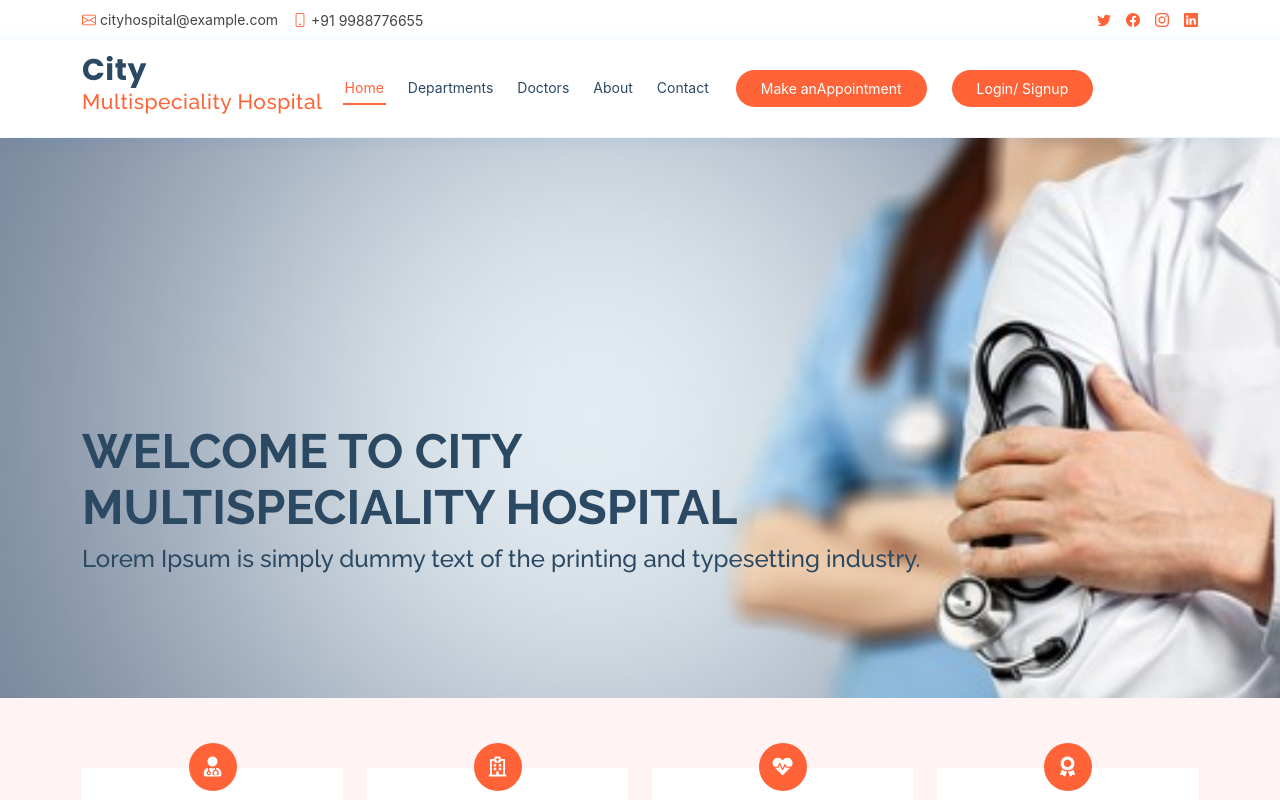
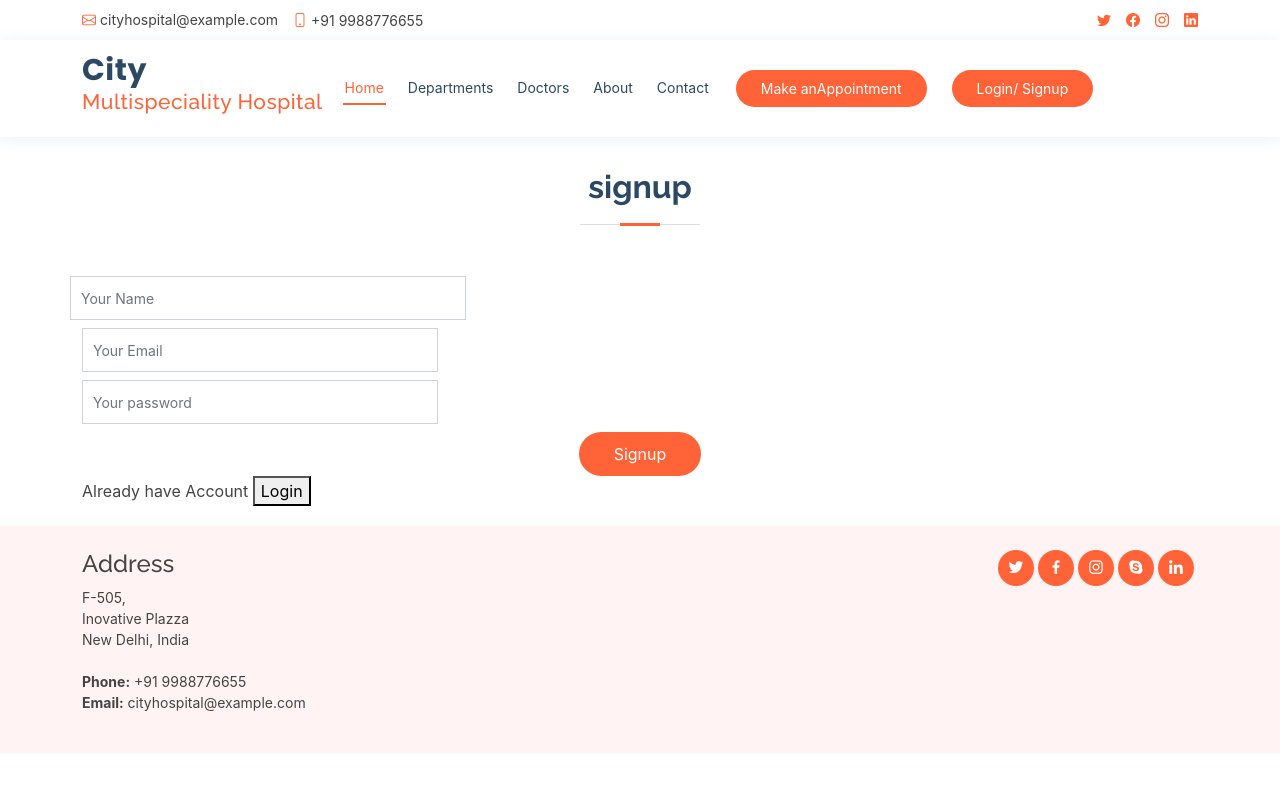
Before and after one commit to aushalsavaliya/cityhospital_website, a React (Create React App) app: page /auth in a window 1280 px wide. Shown: the top 800 px of the page. Built offline with nearby package versions, Linux system fonts and the light colour scheme.

Commit message:
Condition_1_9

```diff
--- a/src/App.js
+++ b/src/App.js
@@ -1,44 +1,52 @@
 // import logo from './logo.svg';
 import './App.css';
 import Home from './Conteinars/Home/Home';
-// import About from './Conteinars/Home/About/About';
-// import Appointment from './Conteinars/Appointment/Appointment';
-// import Contact from './Conteinars/Home/Contact/Contact';
-// import Departments from './Conteinars/Departments/Departments'
-// import Doctors from './Conteinars/Doctors/Doctors';
+import About from './Conteinars/Home/About/About';
+import Appointment from './Conteinars/Appointment/Appointment';
+import Contact from './Conteinars/Home/Contact/Contact';
+import Departments from './Conteinars/Departments/Departments'
+import Doctors from './Conteinars/Doctors/Doctors';
 import { Route, Switch } from 'react-router-dom';
-// import Headar from './Component/Hedar/Hedar';
-// import Footer from './Component/Footer/Footer';
-import Loading from './Conteinars/Home/Hoc/Loading';
-import { useEffect, useState } from 'react';
+import Headar from './Component/Hedar/Hedar';
+import Footer from './Component/Footer/Footer';
+import Auth from './Conteinars/Auth/Auth';
 
-  const Loadinghome = Loading(Home)
+
+
+// import Loading from './Conteinars/Home/Hoc/Loading';
+// import { useEffect, useState } from 'react';
+
+//   const Loadinghome = Loading(Home)
 
 function App() {
 
-const [Loading , setLoading] = useState(false);
+  // const [Loading , setLoading] = useState(false);
 
-  useEffect(() => {
-    setLoading(true);
-    setTimeout(() => {
-      setLoading(false)
-    }, 2000);
-  } , [])
+  //   useEffect(() => {
+  //     setLoading(true);
+  //     setTimeout(() => {
+  //       setLoading(false)
+  //     }, 2000);
+  //   } , [])
 
-  console.log(Loading);
+  //   console.log(Loading);
   return (
     <>
-    <Switch>
+      {/* <Switch>
       <Loadinghome Loading = {Loading} />
-      </Switch>
-      {/* <Switch>
+      </Switch> */}
+      <Headar />
+      <Switch>
         <Route exact path={"/"} component={Home} />
         <Route exact path={"/Departments"} component={Departments} />
         <Route exact path={"/About"} component={About} />
         <Route exact path={"/Doctors"} component={Doctors} />
         <Route exact path={"/Contact"} component={Contact} />
         <Route exact path={"/Appointment"} component={Appointment} />
-      </Switch> */}
+        <Route exact path={"/auth"} component={Auth} />
+      </Switch>
+      <Footer />
+
     </>
   );
 }
--- a/src/Component/Hedar/Hedar.js
+++ b/src/Component/Hedar/Hedar.js
@@ -38,9 +38,9 @@
                     </nav>
                     <NavLink to={"/Appointment"} className="appointment-btn scrollto"><span className="d-none d-md-inline">Make an</span>
                         Appointment</NavLink>
-                    <a href="#" className="appointment-btn scrollto">
+                    <NavLink to={"auth"} className="appointment-btn scrollto">
                         <span className="d-none d-md-inline">Login/ Signup</span>
-                    </a>
+                    </NavLink>
                 </div>
             </header>
         </div>
--- /dev/null
+++ b/src/Conteinars/Auth/Auth.js
@@ -0,0 +1,62 @@
+import React, { useState } from 'react';
+
+function Auth(props) {
+    const [userType, setuserType] = useState('Login/signup');
+    return (
+        <section id="appointment" className="appointment">
+            <div className="container">
+                <div className="section-title">
+                    {
+                        userType === 'Login' ?
+                            <h2>Login</h2>
+                            :
+                            <h2>signup</h2>
+                    }
+                </div>
+                <div action method="post" role="form" className="php-email-form">
+
+                    <div className="col-md-4 form-group">
+                        {
+                            userType === 'Login' ?
+                                null
+                                :
+                                <div className="row">
+                                    <input type="text" name="name" className="form-control" id="name" placeholder="Your Name" data-rule="minlen:4" data-msg="Please enter at least 4 chars" />
+                                    <div className="validate" />
+                                </div>
+                        }
+                    </div>
+                    <div className="row">
+                        <div className="col-md-4 form-group mt-3 mt-md-0">
+                            <input type="email" className="form-control" name="email" id="email" placeholder="Your Email" data-rule="email" data-msg="Please enter a valid email" />
+                            <div className="validate" />
+                        </div>
+                    </div>
+                    <div className="row">
+                        <div className="col-md-4 form-group mt-3 mt-md-0">
+                            <input type="tel" className="form-control" name="password" id="password" placeholder="Your password" data-rule="minlen:4" data-msg="Please enter at least 4 chars" />
+                            <div className="validate" />
+                        </div>
+                    </div>
+                    {
+                        userType === 'Login' ?
+                            <div className="text-center"><button type="submit">Login</button></div>
+                            :
+                            <div className="text-center"><button type="submit">Signup</button></div>
+                    }
+                    {
+                        userType === 'Login' ?
+                            <div>Create a new Account <button onClick={() => setuserType('Singup')}>Signup</button></div>
+                            :
+                            <div>Already have Account <button onClick={() => setuserType('Login')}>Login</button></div>
+                    }
+
+                </div>
+            </div>
+        </section>
+
+
+    );
+}
+
+export default Auth;
--- a/src/Conteinars/Home/Home.js
+++ b/src/Conteinars/Home/Home.js
@@ -6,7 +6,7 @@
     return (
 
         <div>
-            <Headar />
+
             <section id="hero" className="d-flex align-items-center">
                 <div className="container">
                     <h1>Welcome to City <br />Multispeciality Hospital</h1>
@@ -266,7 +266,6 @@
                     </div>
                 </section>
             </main>
-            <Footer />
         </div>
 
     );
```
